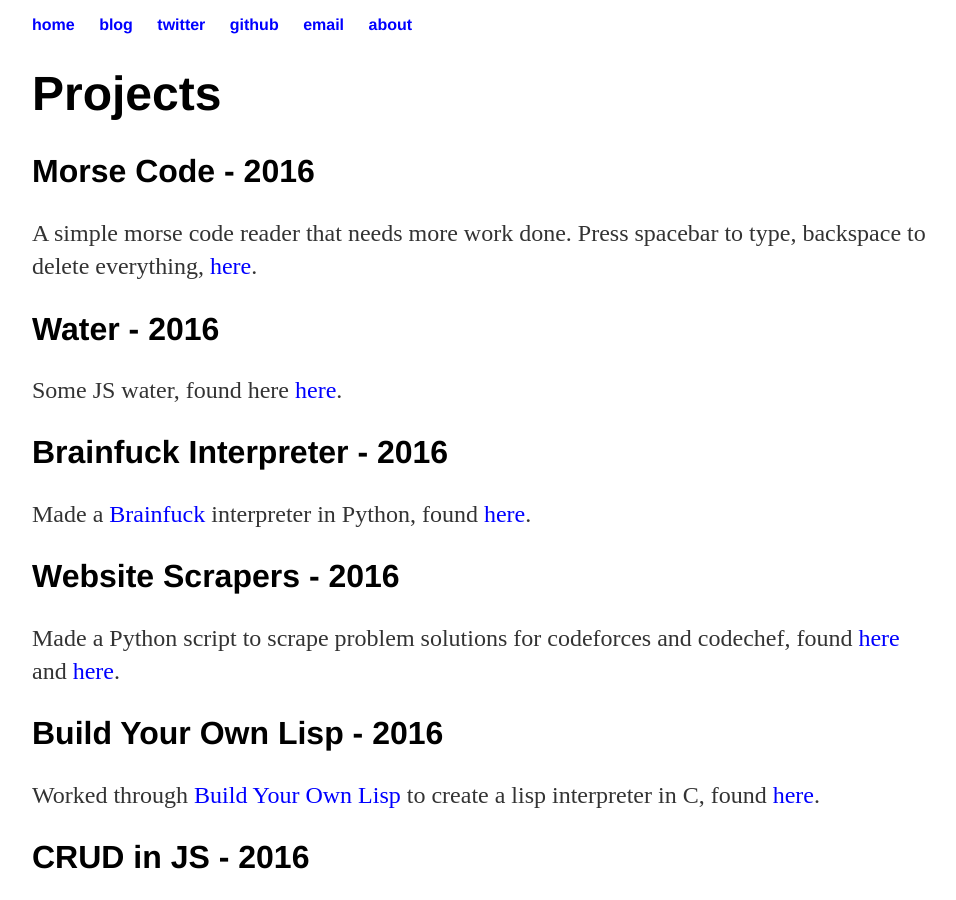
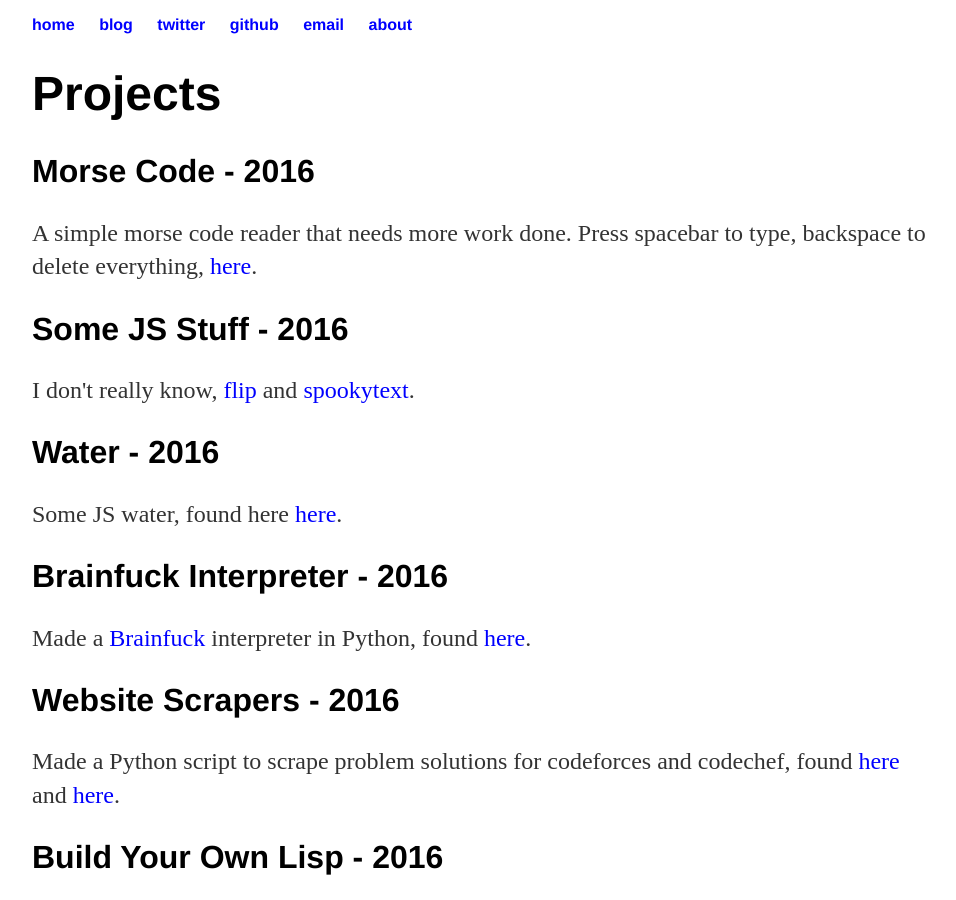
Before and after one commit to bentrevett/bentrevett.github.io, a Jekyll site: the page built from index.html, in a window 1280 px wide and 900 px high. Shown: the whole window, without its empty margins (160-1116 px from the left). Built offline with Jekyll 4.4.1, drawn with Linux system fonts in a browser that asks for light colours.

Commit message:
Update index.html

```diff
--- a/index.html
+++ b/index.html
@@ -5,6 +5,8 @@ title: Ben Trevett | Projects
 	<h1>Projects</h1>
 	<h2>Morse Code - 2016</h2>
 	<p>A simple morse code reader that needs more work done. Press spacebar to type, backspace to delete everything, <a href="/morse">here</a>.</p>
+	<h2>Some JS Stuff - 2016</h2>
+	<p>I don't really know, <a href="/flip">flip</a> and <a href="/spookytext">spookytext</a>.</p>
 	<h2>Water - 2016</h2>
 	<p>Some JS water, found here <a href="/water">here</a>.</p>
         <h2>Brainfuck Interpreter - 2016</h2>
```
